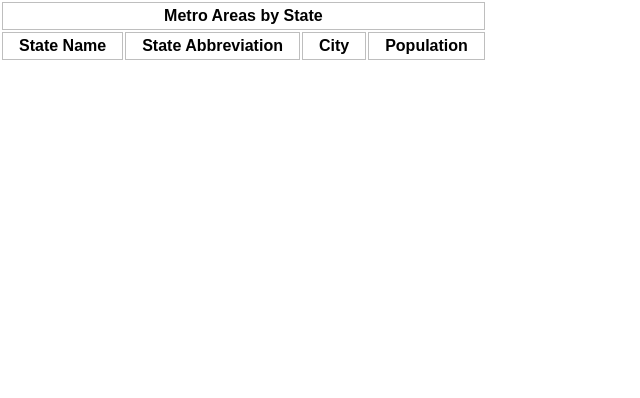
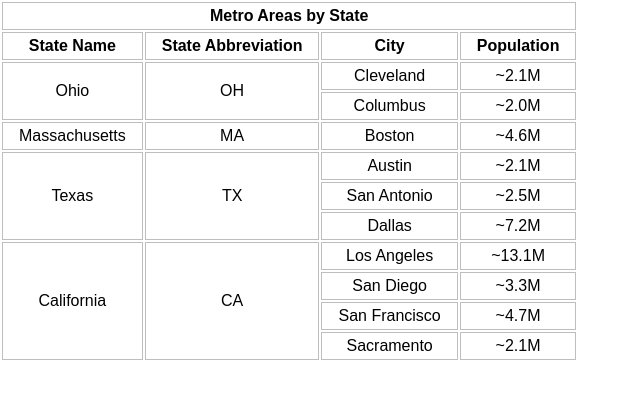
Before and after one commit to billfienberg/blog-tables-in-react, a React (Create React App) app: page / in a window 1280 px wide. Shown: the top 398 px of the page, without its empty margins (0-640 px from the left). Built offline with nearby package versions, Linux system fonts and the light colour scheme.

Commit message:
Add sample data

```diff
--- a/src/index.js
+++ b/src/index.js
@@ -4,5 +4,72 @@ import './index.css';
 import App from './App';
 import registerServiceWorker from './registerServiceWorker';
 
-ReactDOM.render(<App />, document.getElementById('root'));
+const states = {
+  OH: {
+    name: 'Ohio',
+    abbreviation: 'OH',
+    cities: {
+      Cleveland: {
+        name: "Cleveland",
+        metroPopulation: "~2.1M"
+      },
+      Columbus: {
+        name: "Columbus",
+        metroPopulation: "~2.0M"
+      }
+    },
+  },
+  MA: {
+    name: 'Massachusetts',
+    abbreviation: 'MA',
+    cities: {
+      Boston: {
+        name: "Boston",
+        metroPopulation: "~4.6M"
+      }
+    }
+  },
+  TX: {
+    name: 'Texas',
+    abbreviation: 'TX',
+    cities: {
+      "Austin": {
+        name: "Austin",
+        metroPopulation: "~2.1M"
+      },
+      "San Antonio": {
+        name: "San Antonio",
+        metroPopulation: "~2.5M"
+      },
+      "Dallas": {
+        name: "Dallas",
+        metroPopulation: "~7.2M"
+      }
+    },
+  },
+  CA: {
+    name: 'California',
+    abbreviation: 'CA',
+    cities: {
+      "Los Angeles": {
+        name: "Los Angeles",
+        metroPopulation: "~13.1M"
+      },
+      "San Diego": {
+        name: "San Diego",
+        metroPopulation: "~3.3M"
+      },
+      "San Francisco": {
+        name: "San Francisco",
+        metroPopulation: "~4.7M"
+      },
+      "Sacramento": {
+        name: "Sacramento",
+        metroPopulation: "~2.1M"
+      }
+    },
+  },
+};
+
+ReactDOM.render(<App states={states} />, document.getElementById('root'));
 registerServiceWorker();
```
